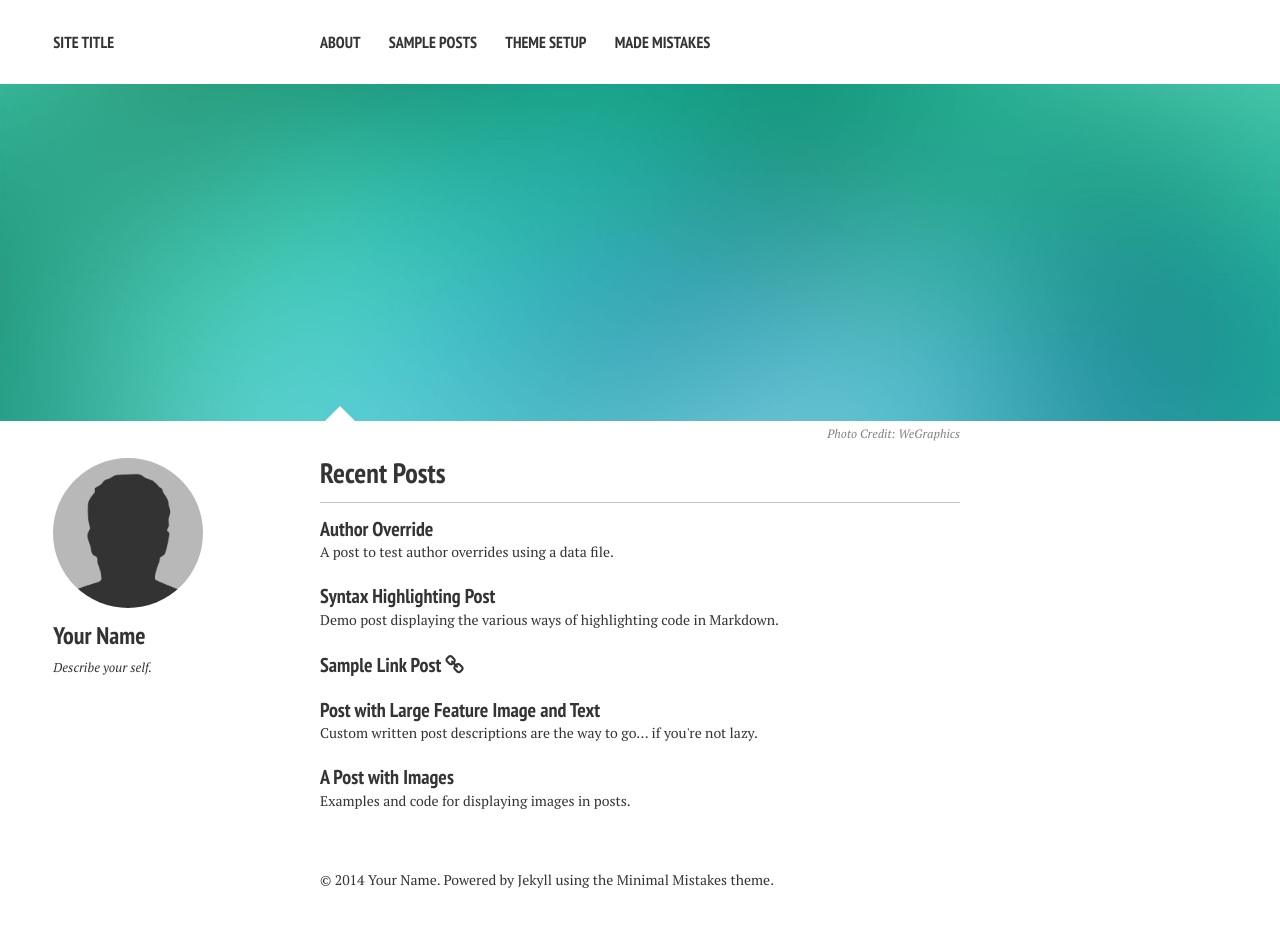
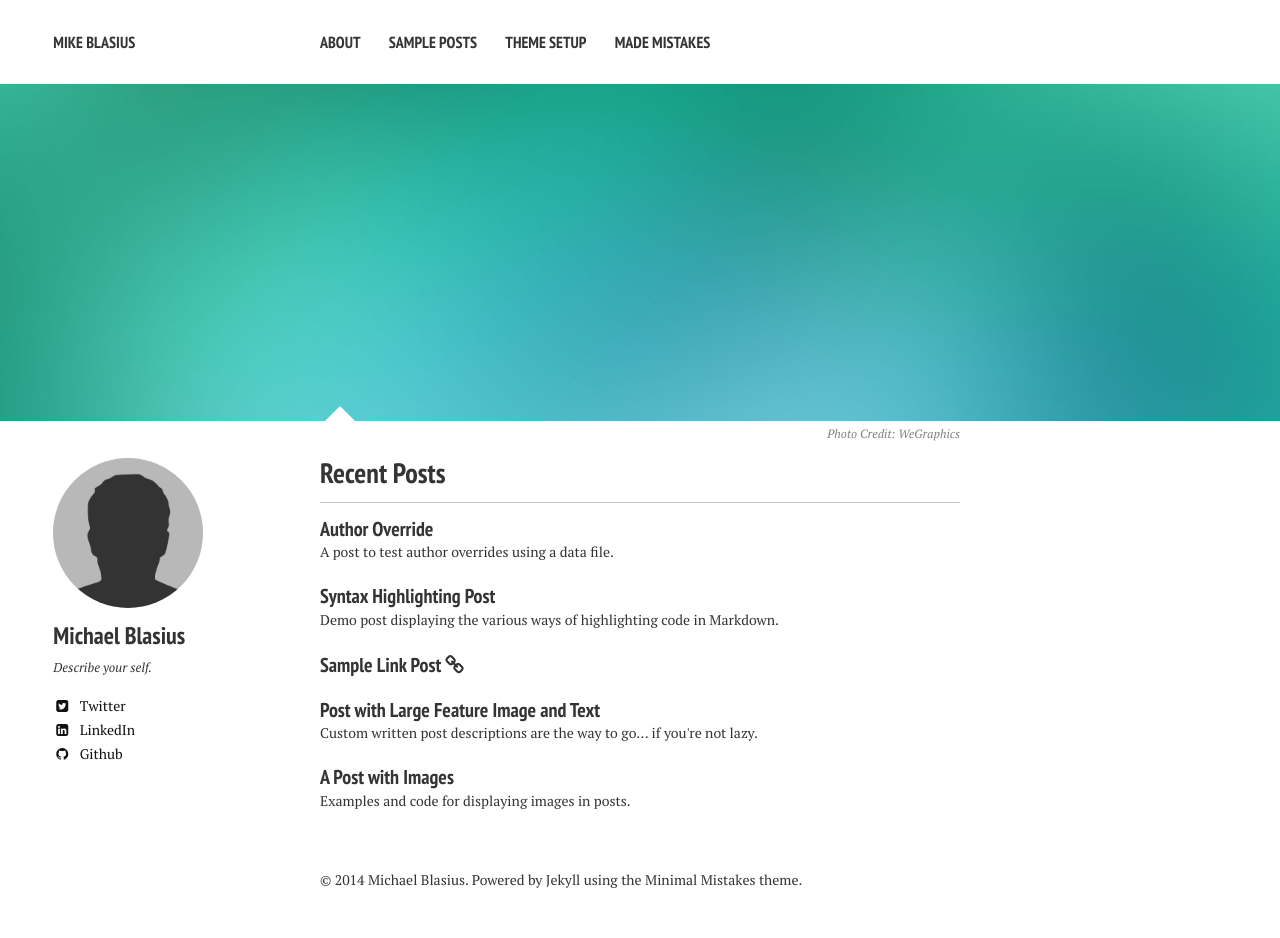
Before and after one commit to mblasiusnyc/mblasiusnyc.github.io, a Jekyll site: the page built from index.md, in a window 1280 px wide. Built offline with Jekyll 4.4.1, drawn with Linux system fonts in a browser that asks for light colours; nearby versions of some CDN libraries.

Commit message:
Changed some config settings

```diff
--- a/_config.yml
+++ b/_config.yml
@@ -1,6 +1,6 @@
 # Site wide configuration
 
-title:            Site Title
+title:            Mike Blasius
 locale:           en_US
 url:              http://localhost:4000
 
@@ -26,12 +26,12 @@ kramdown:
 
 # Site owner
 owner:
-  name: Your Name
+  name: Michael Blasius
   avatar: bio-photo.jpg
   bio: "Describe your self."
   email:
   disqus-shortname:
-  twitter: #username
+  twitter: mikeblasius
   facebook: #username
   google:
     plus: #username
@@ -40,9 +40,9 @@ owner:
     ad-client:
     ad-slot:
   bing-verify:
-  github: #username
+  github: mblasiusnyc
   stackoverflow: #http://stackoverflow.com/users/123456/username
-  linkedin: #username
+  linkedin: michaelblasius
   instagram: #username
   lastfm: #username
   tumblr: #username
```
